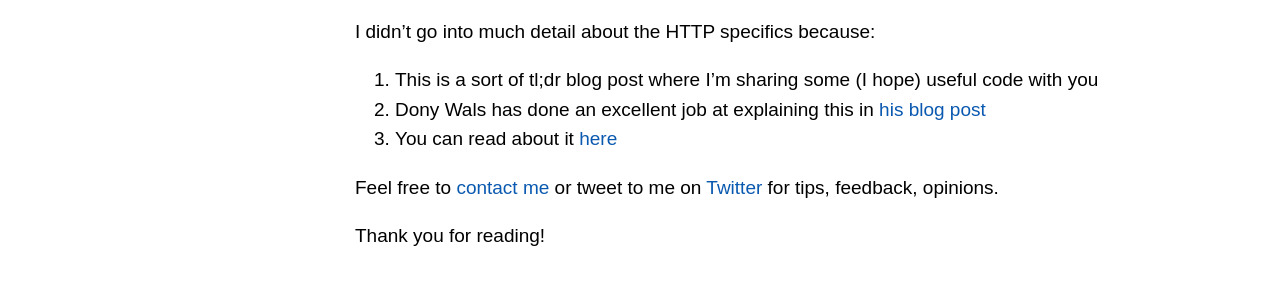
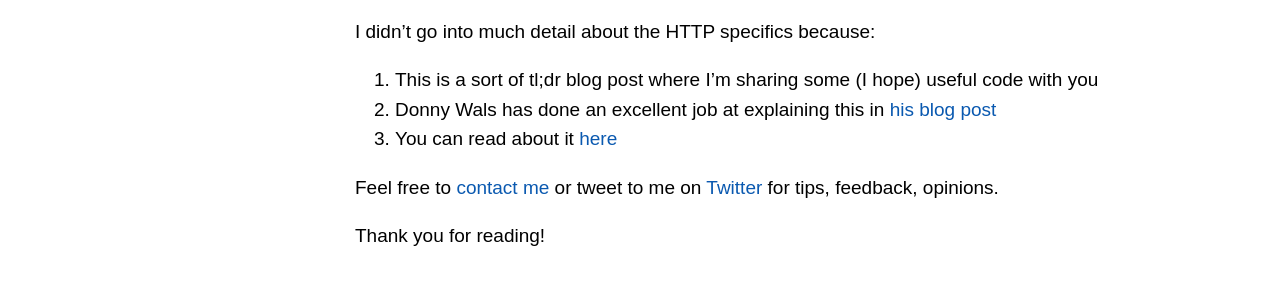
Before and after one commit to orjpap/orjpap.github.io, a Jekyll site: the page built from _posts/2021-04-26-Multipart-Form-Requests.md, in a window 1280 px wide and 900 px high, scrolled down 2120 px. Shown: the part 604-889 px from the top of the window. Built offline with Jekyll 4.4.1, drawn with Linux system fonts in a browser that asks for light colours.

Commit message:
Fixed name typo :D

```diff
--- a/_posts/2021-04-26-Multipart-Form-Requests.md
+++ b/_posts/2021-04-26-Multipart-Form-Requests.md
@@ -116,7 +116,7 @@ And this is it. You can now upload your image to the server. A very good example
 I didn't go into much detail about the HTTP specifics because:
 
 1. This is a sort of tl;dr blog post where I'm sharing some (I hope) useful code with you
-2. Dony Wals has done an excellent job at explaining this in [his blog post](https://www.donnywals.com/uploading-images-and-forms-to-a-server-using-urlsession/)
+2. Donny Wals has done an excellent job at explaining this in [his blog post](https://www.donnywals.com/uploading-images-and-forms-to-a-server-using-urlsession/)
 3. You can read about it [here](https://developer.mozilla.org/en-US/docs/Web/HTTP/Methods/POST)
 
 Feel free to [contact me](mailto:orjpap@gmail.com) or tweet to me on [Twitter](https://twitter.com/OrestisPapadop8) for tips, feedback, opinions.
```
